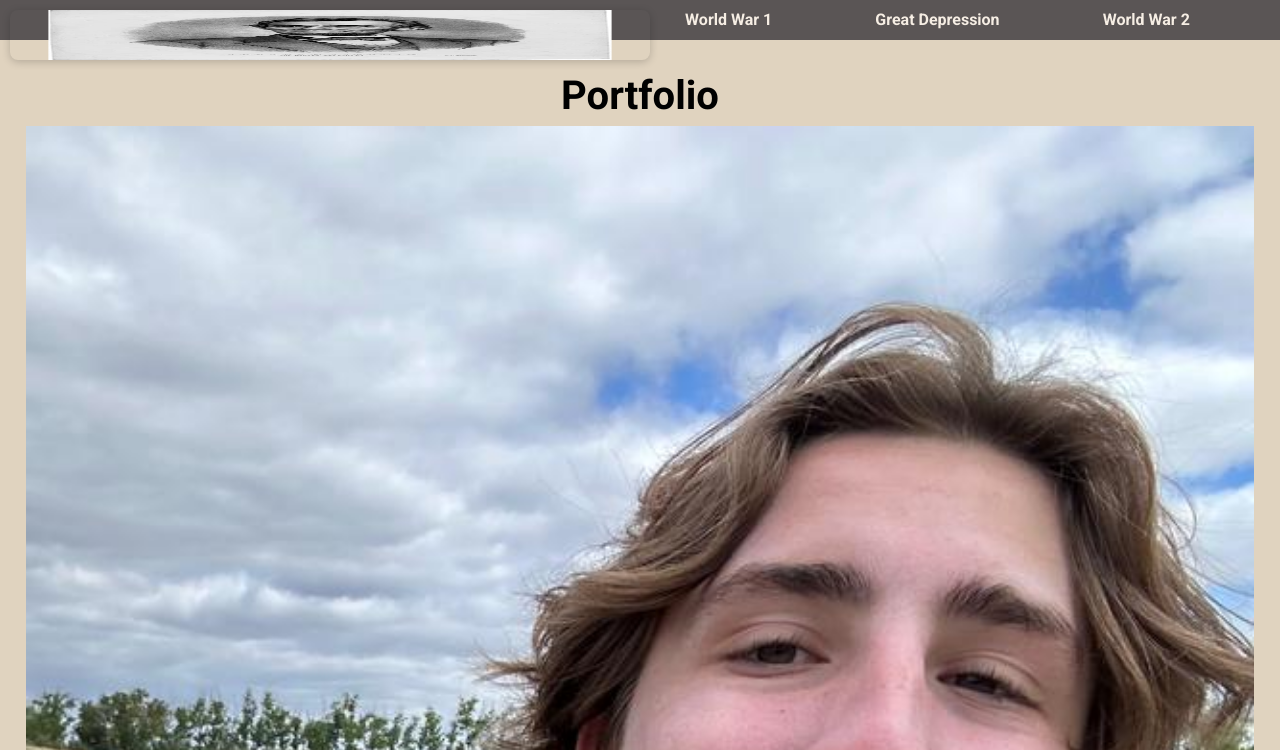
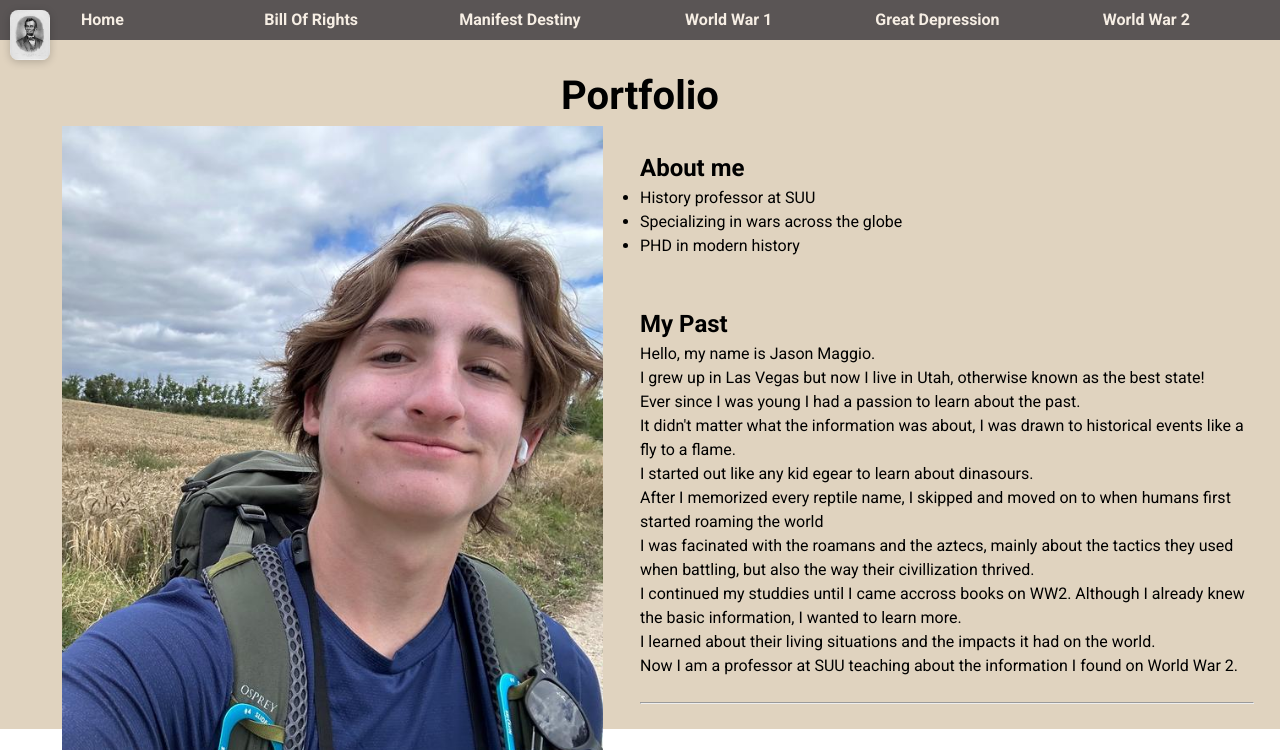
Before and after one commit to jadenmaciel/Team-Project-Part-1, a plain HTML site: page Jason_Resume.html in a window 1280 px wide. Shown: the top 750 px of the page. Drawn offline with Linux system fonts and the light colour scheme.

Commit message:
Update Jason_Resume.html

```diff
--- a/Jason_Resume.html
+++ b/Jason_Resume.html
@@ -14,9 +14,9 @@
 
 </head>
 <body>
-	<div ">
-	<img src="images/abraham-lincoln_1.jpeg" alt="Site Logo" class="sticky-logo body-img">
-	</div>
+
+	<img src="images/abraham-lincoln_1.jpeg" alt="Site Logo" class="sticky-logo">
+
 	<header>
 
 	</header>
@@ -40,7 +40,7 @@
 	<main>
 	<h1>Portfolio</h1>
 
-	<img src="images/Jason.jpeg" alt="Jason" width="320" height="420"><br>
+	<img src="images/Jason.jpeg" alt="Jason" width="320" height="420" class="body-img"><br>
 					<h2>About me</h2>
 						<ul>
 							<li>History professor at SUU</li>
```
